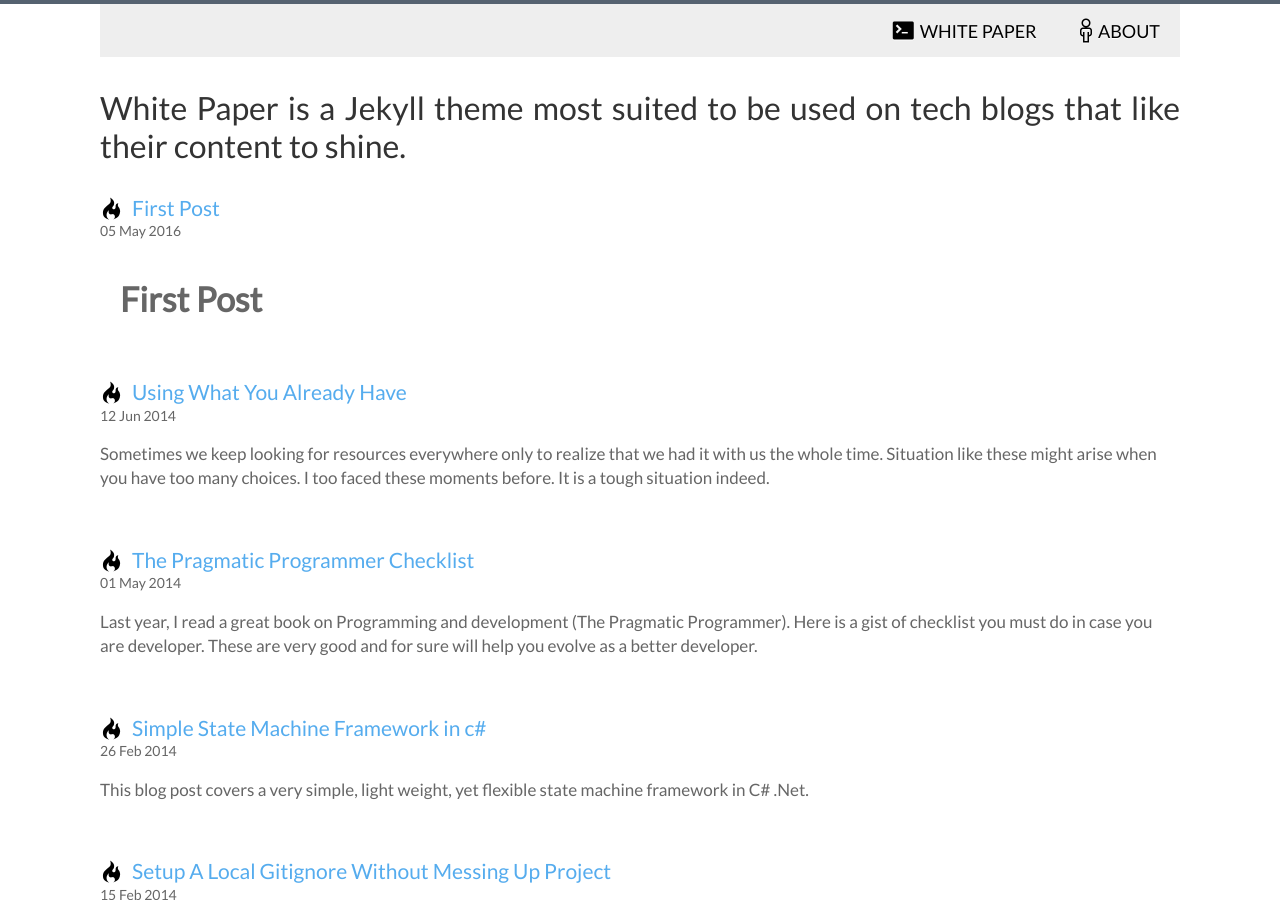
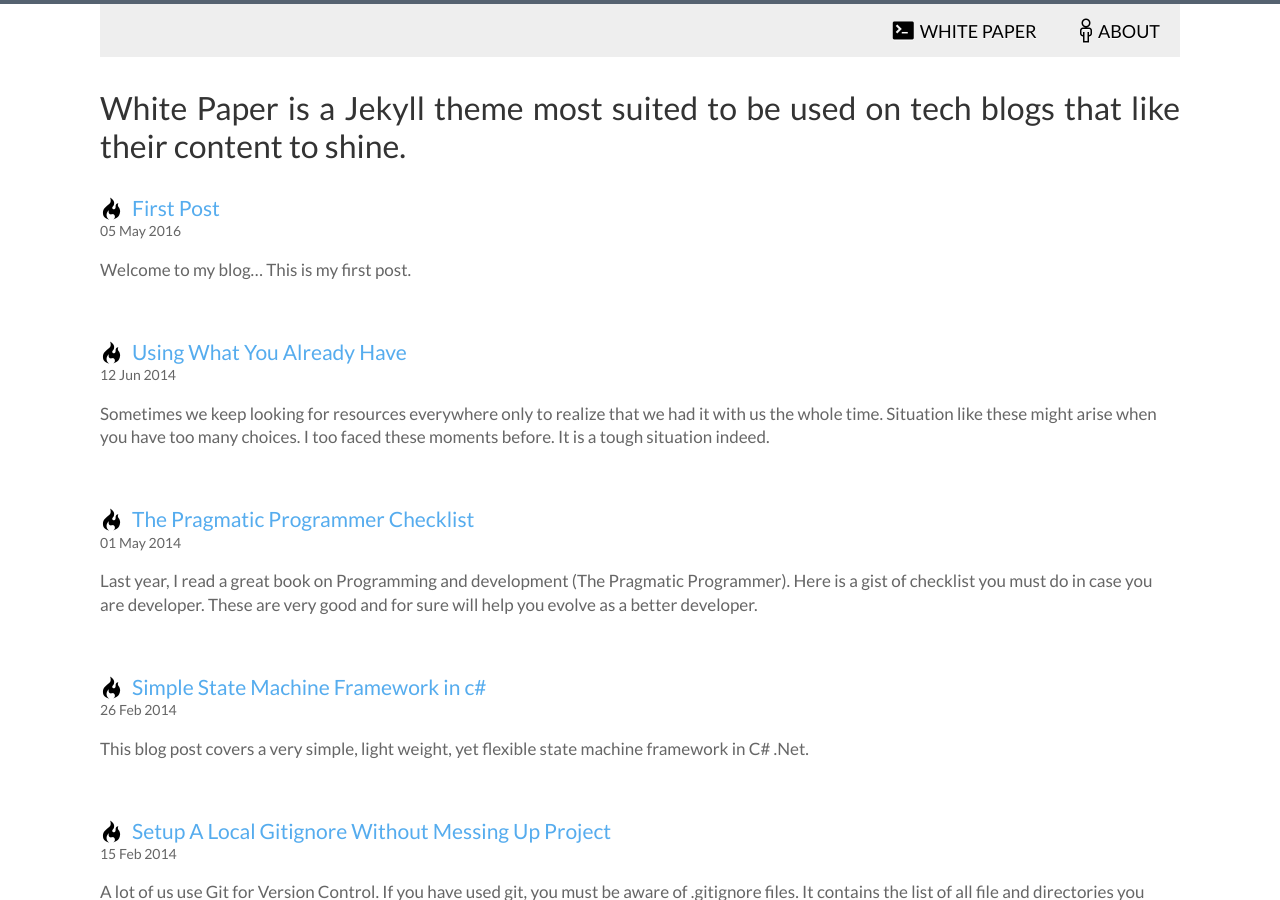
Before and after one commit to qiqi7/qiqi7.github.com, a Jekyll site: the page built from index.html, in a window 1280 px wide and 900 px high. Built offline with Jekyll 4.4.1, drawn with Linux system fonts in a browser that asks for light colours; Markdown is read by kramdown in place of the engine named in the settings; the list of posts is cut into pages by our own code.

Commit message:
modi first post

```diff
--- a/_posts/2016-05-05-first-post.md
+++ b/_posts/2016-05-05-first-post.md
@@ -5,4 +5,5 @@ date: 2016-05-05
 comments: true
 categories:
 ---
-<h1>{{ page.title }}</h1>
+Welcome to my blog...
+This is my first post.
```
